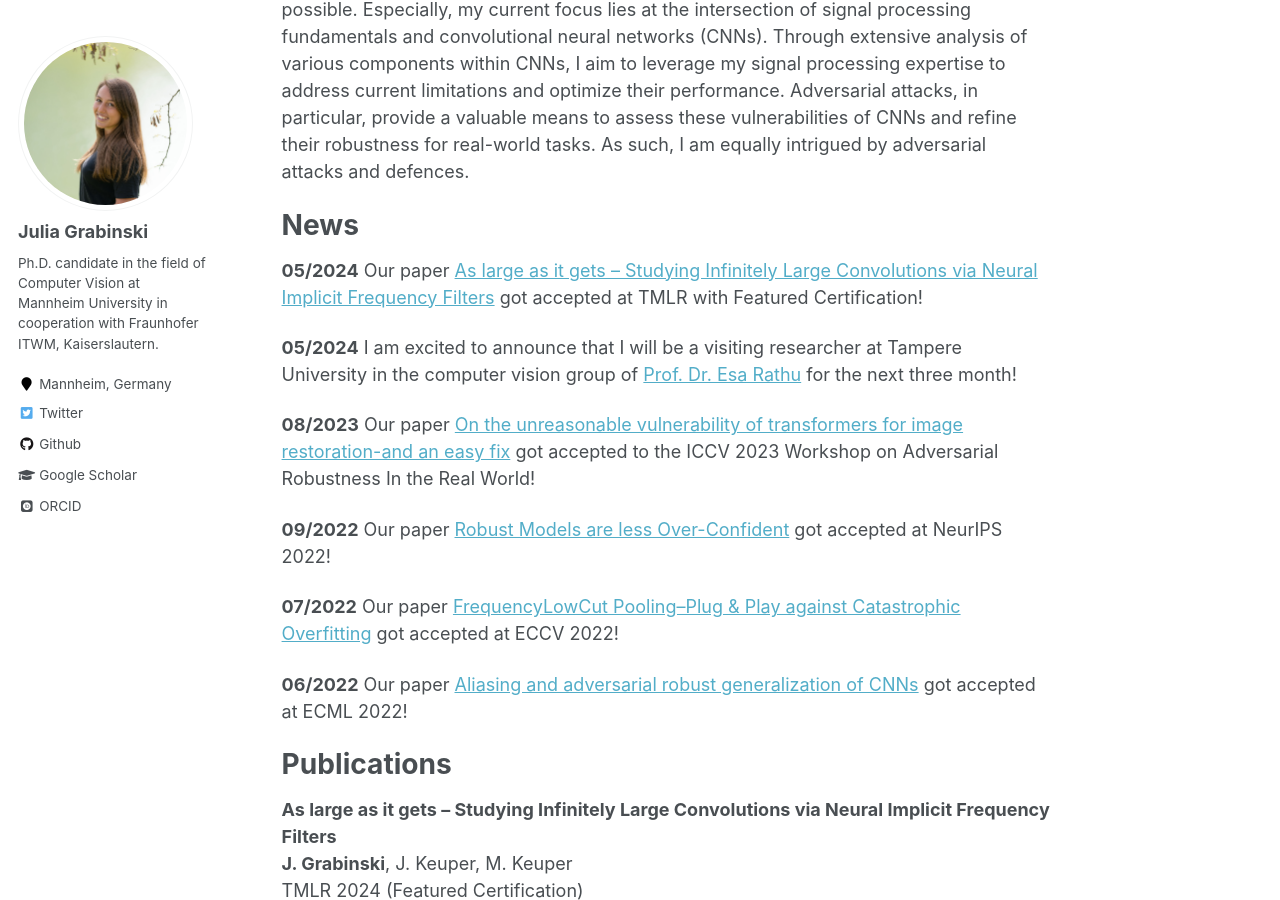
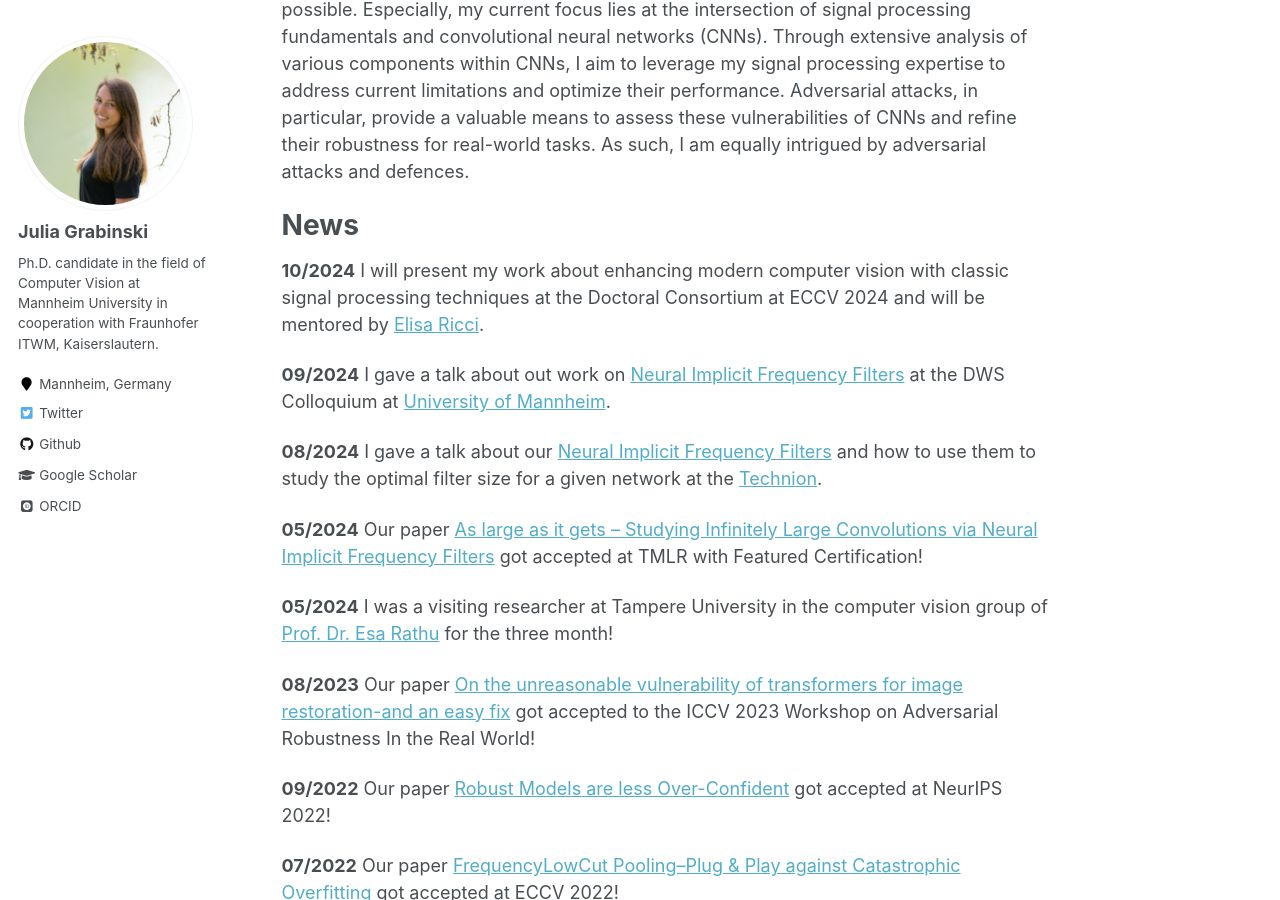
Before and after one commit to GeJulia/gejulia.github.io, a Jekyll site: the page built from _pages/about.md, in a window 1280 px wide and 900 px high, scrolled down 321 px. Built offline with Jekyll 4.4.1, drawn with Linux system fonts in a browser that asks for light colours; some web fonts are replaced.

Commit message:
update news

```diff
--- a/_pages/about.md
+++ b/_pages/about.md
@@ -15,10 +15,16 @@ My research focuses on signal processing fundamentals, which I apply in modern d
 
 News
 ======
+**10/2024** I will present my work about enhancing modern computer vision with classic signal processing techniques at the Doctoral Consortium at ECCV 2024 and will be mentored by [Elisa Ricci](https://eliricci.eu/).
+
+**09/2024** I gave a talk about out work on [Neural Implicit Frequency Filters](https://openreview.net/forum?id=xRy1YRcHWj) at the DWS Colloquium at [University of Mannheim](https://www.uni-mannheim.de/dws/).
+
+**08/2024** I gave a talk about our [Neural Implicit Frequency Filters](https://openreview.net/forum?id=xRy1YRcHWj) and how to use them to study the optimal filter size for a given network at the [Technion](https://www.cs.technion.ac.il/people/faculty/#:~:text=of%20visual%20tasks.-,Or%20Litany,-Senior%20Lecturer).
+
 **05/2024**
 Our paper [As large as it gets – Studying Infinitely Large Convolutions via Neural Implicit Frequency Filters](https://openreview.net/forum?id=xRy1YRcHWj) got accepted at TMLR with Featured Certification!
 
-**05/2024** I am excited to announce that I will be a visiting researcher at Tampere University in the computer vision group of [Prof. Dr. Esa Rathu](https://esa.rahtu.fi/) for the next three month!
+**05/2024** I was a visiting researcher at Tampere University in the computer vision group of [Prof. Dr. Esa Rathu](https://esa.rahtu.fi/) for the three month!
 
 **08/2023** Our paper [On the unreasonable vulnerability of transformers for image restoration-and an easy fix](https://openaccess.thecvf.com/content/ICCV2023W/AROW/papers/Agnihotri_On_the_Unreasonable_Vulnerability_of_Transformers_for_Image_Restoration_-_ICCVW_2023_paper.pdf) got accepted to the ICCV 2023 Workshop on Adversarial Robustness In the Real World!
 
```
